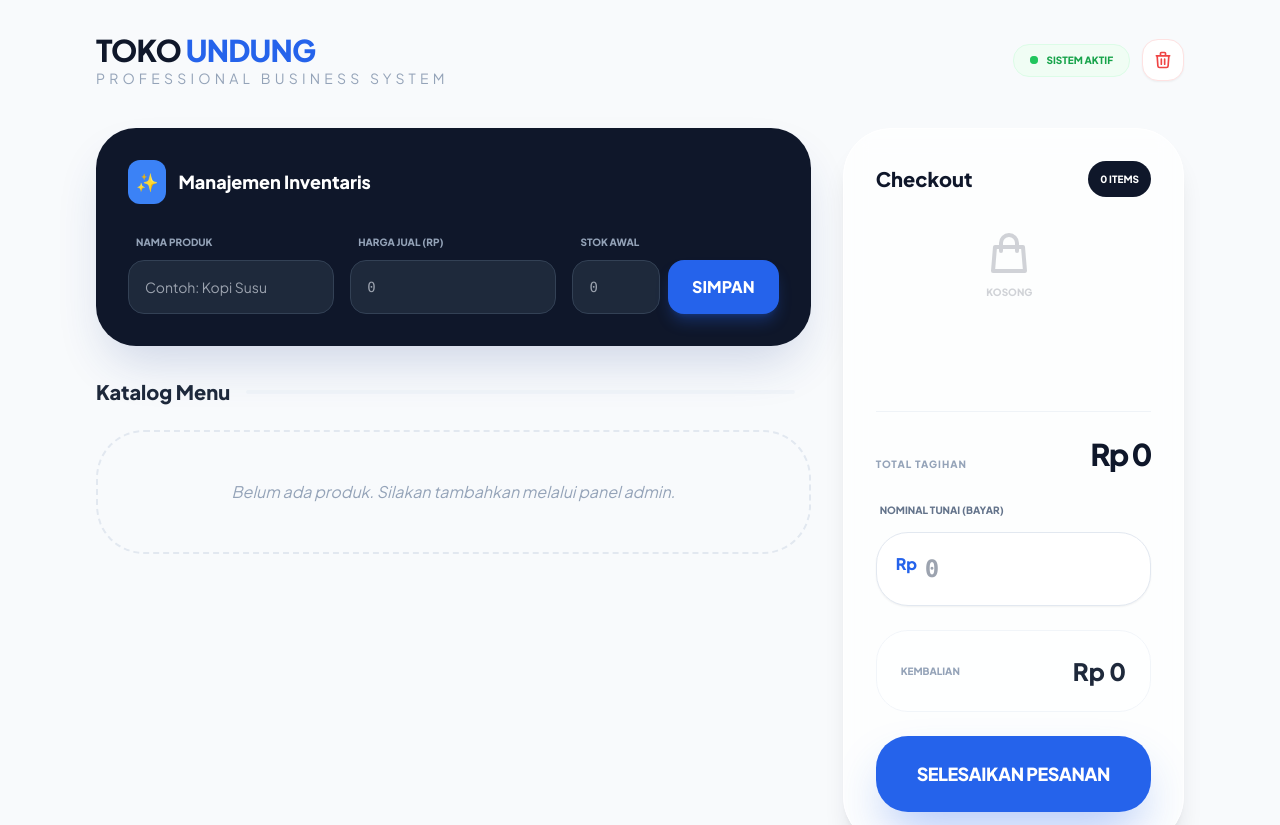
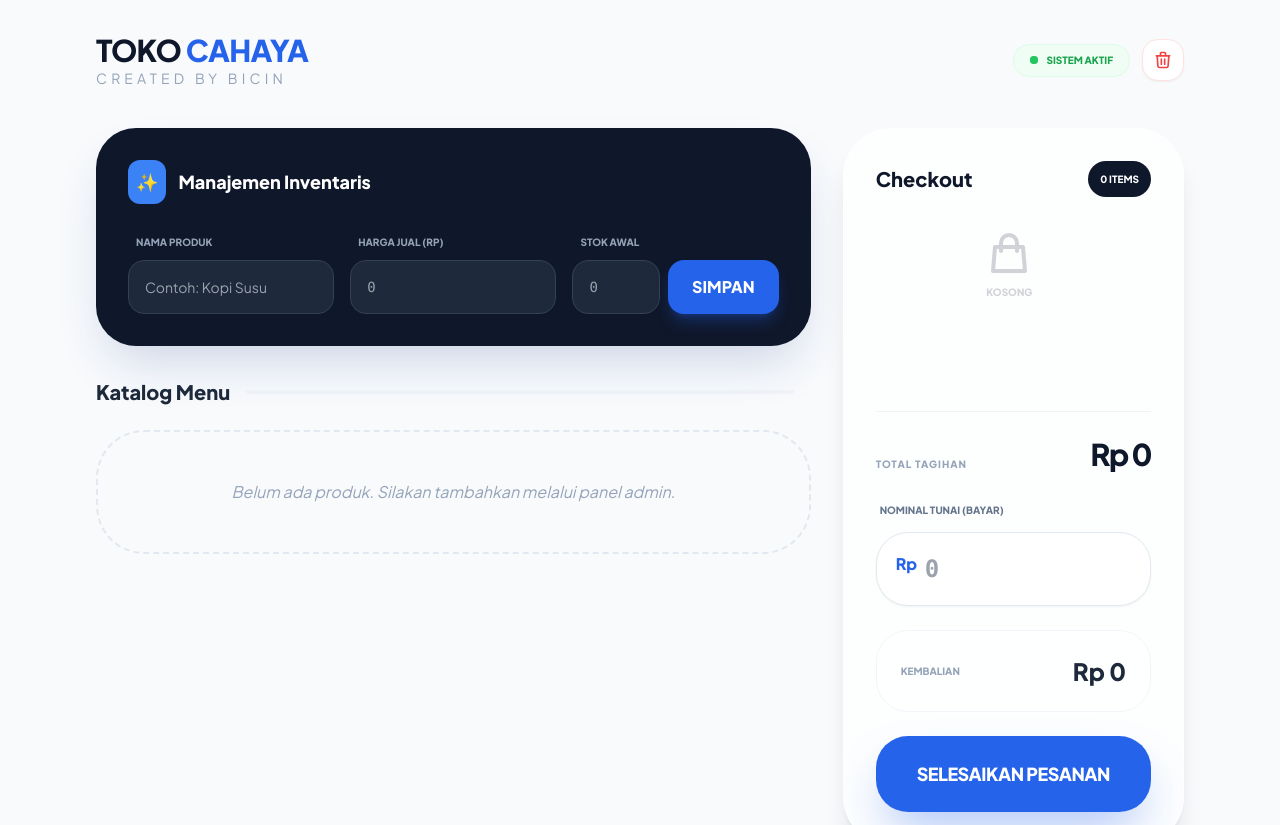
Before and after one commit to 124D1T/TokoCahaya, a plain HTML site: page index.html in a window 1280 px wide. Shown: the top 825 px of the page. Drawn offline with nearby package versions, Linux system fonts and the light colour scheme.

Commit message:
Update index.html

```diff
--- a/index.html
+++ b/index.html
@@ -21,8 +21,8 @@
     <div class="max-w-6xl mx-auto p-4 md:p-8">
         <header class="flex flex-col md:flex-row justify-between items-start md:items-center mb-10 gap-4">
             <div>
-                <h1 class="text-3xl font-extrabold text-slate-900 tracking-tight">TOKO <span class="text-blue-600">UNDUNG</span></h1>
-                <p class="text-slate-400 text-sm font-medium uppercase tracking-[0.3em]">Professional Business System</p>
+                <h1 class="text-3xl font-extrabold text-slate-900 tracking-tight">TOKO <span class="text-blue-600">CAHAYA</span></h1>
+                <p class="text-slate-400 text-sm font-medium uppercase tracking-[0.3em]">Created By Bicin</p>
             </div>
             <div class="flex items-center gap-3 no-print">
                 <div id="status-cloud" class="flex items-center gap-2 bg-green-50 text-green-600 px-4 py-2 rounded-2xl text-[10px] font-bold border border-green-100">
```
